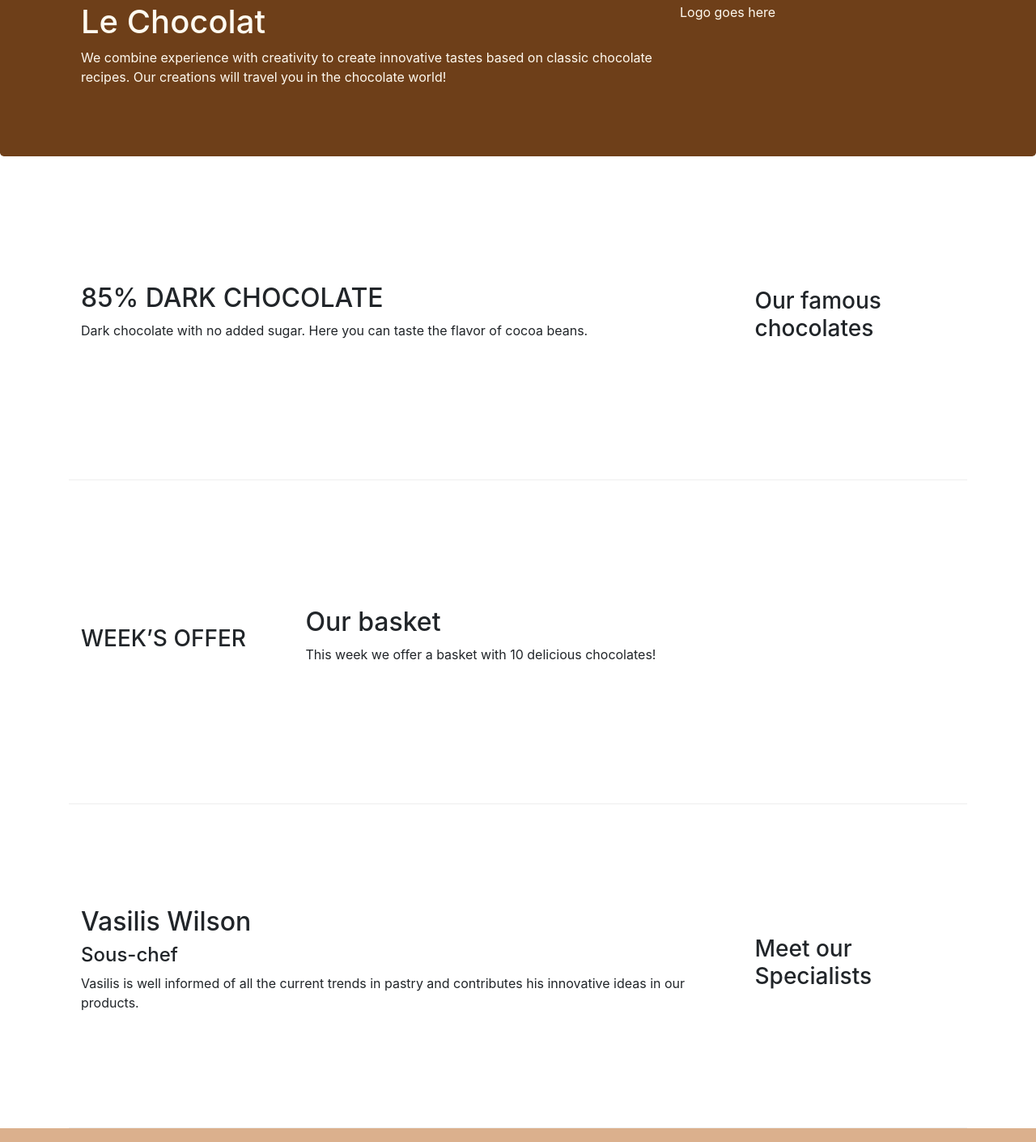
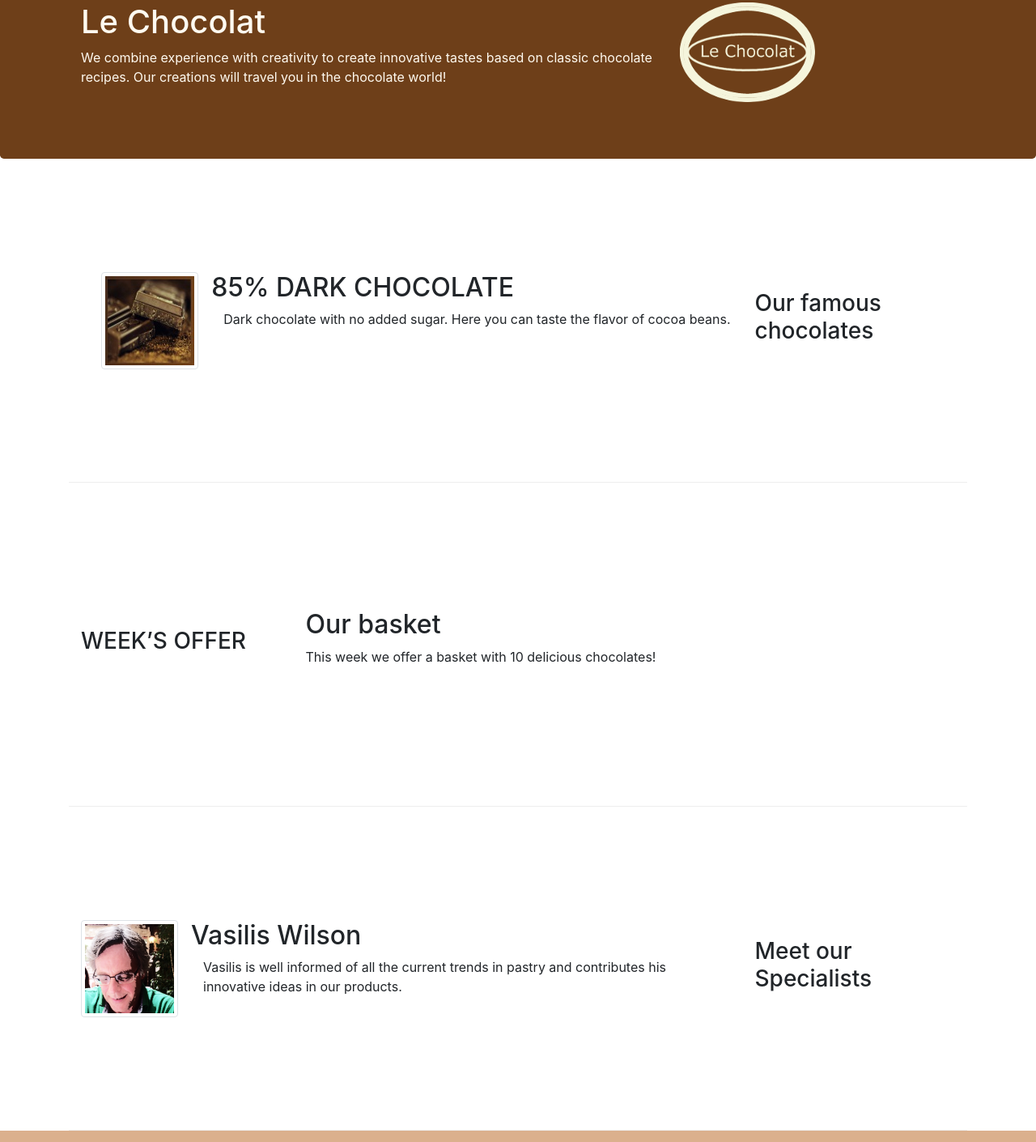
Before and after one commit to alicnc/leChocolat, a plain HTML site: page index.html in a window 1280 px wide. Shown: the part 117-1527 px from the top of the page at 81% size. Drawn offline with nearby package versions, Linux system fonts and the light colour scheme.

Commit message:
Images and Media

```diff
--- a/index.html
+++ b/index.html
@@ -23,7 +23,7 @@
     <nav class="navbar navbar-expand-md navbar-light bg-light fixed-top ">
         <div class="container">
             <!--Logo-->
-        <a class="navbar-brand" href="#">Le Chocolat</a>
+            <a class="navbar-brand" href="./index.html"><img src="images/logo.png" height="40" width="54"></a>
 
             <!--Sandwich button-->
             <button class="navbar-toggler" type="button" data-toggle="collapse" data-target="#Navbar">
@@ -58,9 +58,9 @@
                     <p>We combine experience with creativity to create innovative tastes based on classic chocolate
                         recipes. Our creations will travel you in the chocolate world!</p>
                 </div>
+                <!--Logo-->
                 <div class="col col-sm">
-                    <p>Logo goes here</p>
-                    <!--It will replece later-->
+                    <img src="images/logo.png" class="img-fluid">
                 </div>
             </div>
         </div>
@@ -72,9 +72,13 @@
             <div class="col-sm-4 col-md-3">
                 <h3>Our famous chocolates</h3>
             </div>
-            <div class="col-sm col-md">
-                <h2>85% DARK CHOCOLATE</h2>
-                <p class="d-none d-sm-block">Dark chocolate with no added sugar. Here you can taste the flavor of cocoa beans.</p>
+            <div class="media">
+                <img class="d-flex mr-3 img-thumbnail align-self-center" src="images/dark85.jpg" alt="85% DARK CHOCOLATE">
+                <div class="media-body">
+                    <h2 class="mt-0">85% DARK CHOCOLATE</h2>
+                    <p class="col d-none d-md-block">Dark chocolate with no added sugar.
+                        Here you can taste the flavor of cocoa beans.</p>
+                </div>
             </div>
         </div>
 
@@ -95,10 +99,14 @@
                 <h3>Meet our Specialists</h3>
             </div>
             <div class="col-sm col-md">
-                <h2>Vasilis Wilson </h2>
-                <h4>Sous-chef</h4>
-                <p class="d-none d-sm-block">Vasilis is well informed of all the current trends in pastry and contributes his innovative ideas in
-                    our products.</p>
+                <div class="media">
+                    <img class="d-flex mr-3 img-thumbnail align-self-center" src="images/cartoonVasilis.png" alt="Vasilis Wilson">
+                    <div class="media-body">
+                        <h2 class="mt-0">Vasilis Wilson</h2>
+                        <p class="col d-none d-md-block">Vasilis is well informed of all the current
+                            trends in pastry and contributes his innovative ideas in our products.</p>
+                    </div>
+                </div>
             </div>
         </div>
     </div>
@@ -135,7 +143,7 @@
                 <!--Social Links footer column-->
                 <div class="col col-sm-4 align-self-center">
                     <div style="text-align:center">
-                            <a class="btn btn-social-icon btn-google-plus" href ="http://google.com/+">
+                        <a class="btn btn-social-icon btn-google-plus" href="http://google.com/+">
                             <i class="fa fa-google-plus"></i></a>
                         <a class="btn btn-social-icon btn-facebook" href="http://www.facebook.com/profile.php?id=">
                             <i class="fa fa-facebook"></i></a>
```
Also changed, not shown: aboutus.html (+2 -1 lines), images/cartoonVasilis.png (added), images/dark85.jpg (added), images/logo.png (added), images/promotion.jpg (added). Lines whose indentation alone changed are shown as unchanged.
